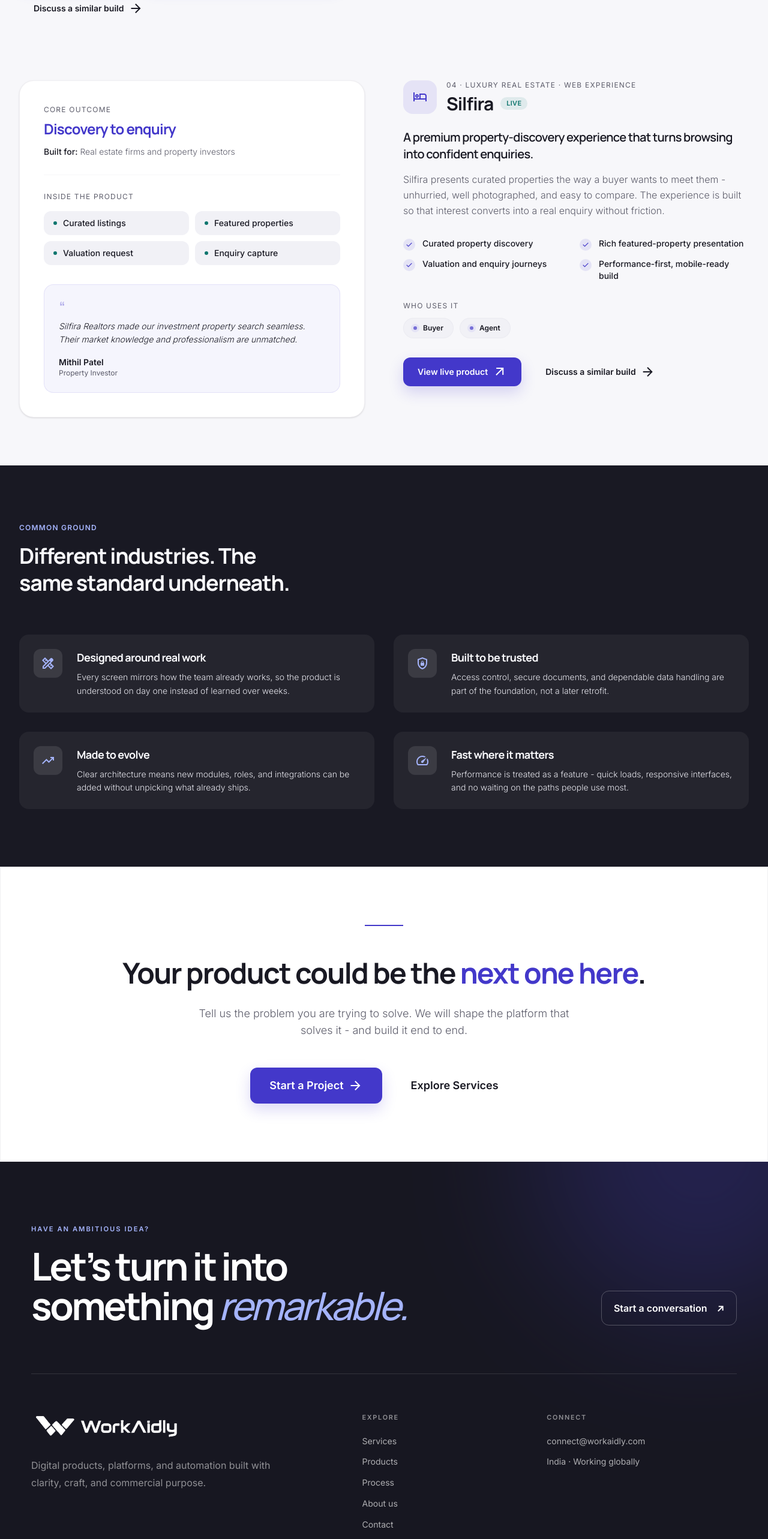
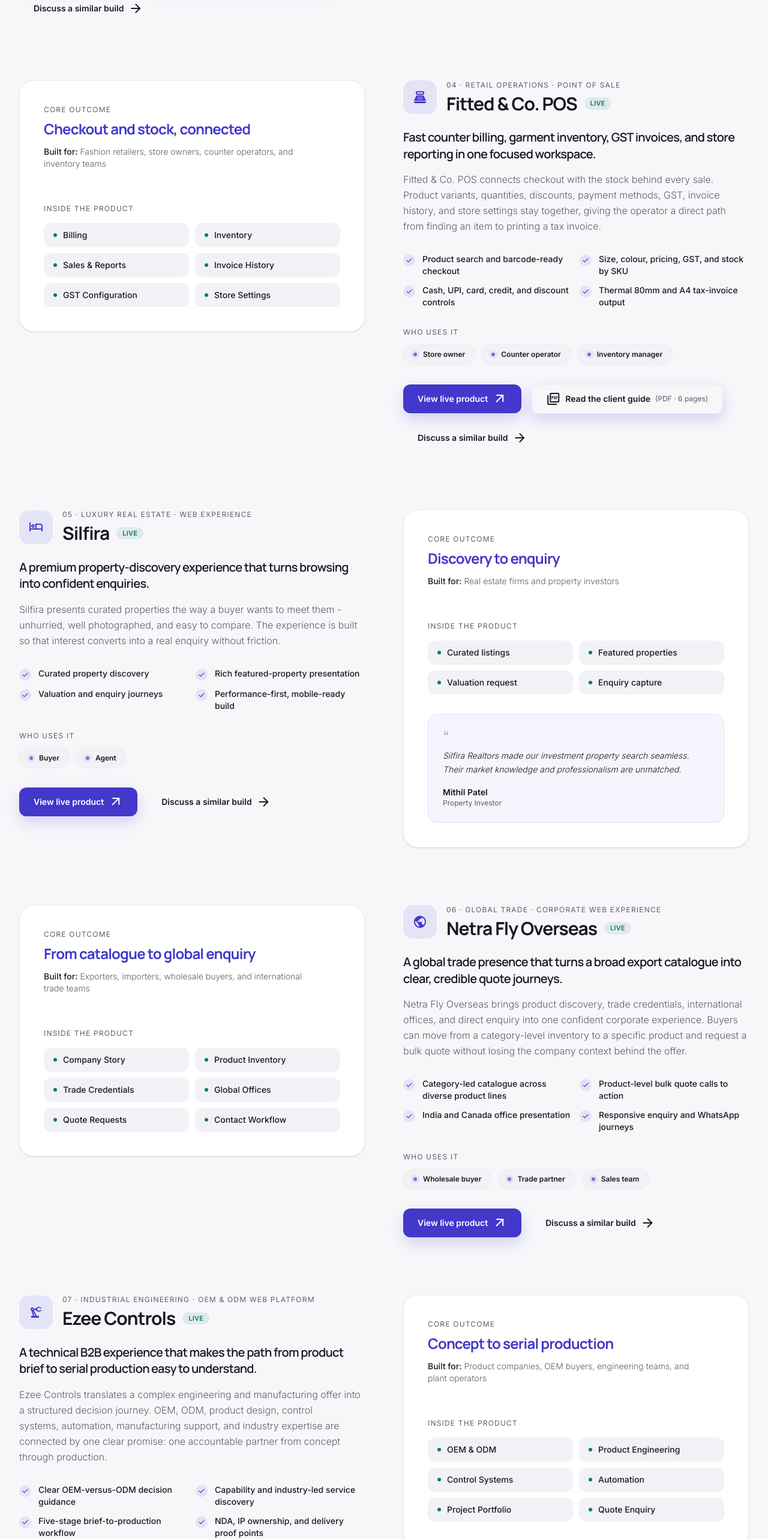
Before and after one commit to MananPatel6902/startup, a React (Vite) app: page /products in a window 1280 px wide. Shown: the part 2640-5206 px from the top of the page at 60% size. Built offline with nearby package versions, Linux system fonts and the light colour scheme.

Commit message:
added 3 more products

```diff
--- a/src/pages/Products.jsx
+++ b/src/pages/Products.jsx
@@ -90,8 +90,36 @@
     reviewerRole: null,
   },
   {
+    id: 'fitted-pos',
+    index: '04',
+    name: 'Fitted & Co. POS',
+    category: 'Retail operations · Point of sale',
+    status: 'Live',
+    icon: 'point_of_sale',
+    statement: 'Fast counter billing, garment inventory, GST invoices, and store reporting in one focused workspace.',
+    description:
+      'Fitted & Co. POS connects checkout with the stock behind every sale. Product variants, quantities, discounts, payment methods, GST, invoice history, and store settings stay together, giving the operator a direct path from finding an item to printing a tax invoice.',
+    audience: 'Fashion retailers, store owners, counter operators, and inventory teams',
+    roles: ['Store owner', 'Counter operator', 'Inventory manager'],
+    modules: ['Billing', 'Inventory', 'Sales & Reports', 'Invoice History', 'GST Configuration', 'Store Settings'],
+    features: [
+      'Product search and barcode-ready checkout',
+      'Size, colour, pricing, GST, and stock by SKU',
+      'Cash, UPI, card, credit, and discount controls',
+      'Thermal 80mm and A4 tax-invoice output',
+    ],
+    metricLabel: 'Core outcome',
+    metric: 'Checkout and stock, connected',
+    url: 'https://fitted-and-co-pos.workaidlywriters.chatgpt.site/',
+    guide: '/guides/fitted-and-co-pos-client-guide.pdf',
+    guideMeta: 'PDF · 6 pages',
+    review: null,
+    reviewer: null,
+    reviewerRole: null,
+  },
+  {
     id: 'silfira',
-    index: '04',
+    index: '05',
     name: 'Silfira',
     category: 'Luxury real estate · Web experience',
     status: 'Live',
@@ -117,6 +145,62 @@
       'Silfira Realtors made our investment property search seamless. Their market knowledge and professionalism are unmatched.',
     reviewer: 'Mithil Patel',
     reviewerRole: 'Property Investor',
+  },
+  {
+    id: 'netrafly',
+    index: '06',
+    name: 'Netra Fly Overseas',
+    category: 'Global trade · Corporate web experience',
+    status: 'Live',
+    icon: 'public',
+    statement: 'A global trade presence that turns a broad export catalogue into clear, credible quote journeys.',
+    description:
+      'Netra Fly Overseas brings product discovery, trade credentials, international offices, and direct enquiry into one confident corporate experience. Buyers can move from a category-level inventory to a specific product and request a bulk quote without losing the company context behind the offer.',
+    audience: 'Exporters, importers, wholesale buyers, and international trade teams',
+    roles: ['Wholesale buyer', 'Trade partner', 'Sales team'],
+    modules: ['Company Story', 'Product Inventory', 'Trade Credentials', 'Global Offices', 'Quote Requests', 'Contact Workflow'],
+    features: [
+      'Category-led catalogue across diverse product lines',
+      'Product-level bulk quote calls to action',
+      'India and Canada office presentation',
+      'Responsive enquiry and WhatsApp journeys',
+    ],
+    metricLabel: 'Core outcome',
+    metric: 'From catalogue to global enquiry',
+    url: 'https://netraflyoverseas.com/',
+    guide: null,
+    guideMeta: null,
+    review: null,
+    reviewer: null,
+    reviewerRole: null,
+  },
+  {
+    id: 'ezee-controls',
+    index: '07',
+    name: 'Ezee Controls',
+    category: 'Industrial engineering · OEM & ODM web platform',
+    status: 'Live',
+    icon: 'precision_manufacturing',
+    statement: 'A technical B2B experience that makes the path from product brief to serial production easy to understand.',
+    description:
+      'Ezee Controls translates a complex engineering and manufacturing offer into a structured decision journey. OEM, ODM, product design, control systems, automation, manufacturing support, and industry expertise are connected by one clear promise: one accountable partner from concept through production.',
+    audience: 'Product companies, OEM buyers, engineering teams, and plant operators',
+    roles: ['Product owner', 'Engineering lead', 'Procurement team', 'Plant operator'],
+    modules: ['OEM & ODM', 'Product Engineering', 'Control Systems', 'Automation', 'Project Portfolio', 'Quote Enquiry'],
+    features: [
+      'Clear OEM-versus-ODM decision guidance',
+      'Capability and industry-led service discovery',
+      'Five-stage brief-to-production workflow',
+      'NDA, IP ownership, and delivery proof points',
+    ],
+    metricLabel: 'Core outcome',
+    metric: 'Concept to serial production',
+    url: 'https://www.ezeecontrols.com/',
+    guide: null,
+    guideMeta: null,
+    review: null,
+    reviewer: null,
+    reviewerRole: null,
   },
 ]
 
```
Also changed, not shown: 1 other file (tests, documents, lock files or other folders).
